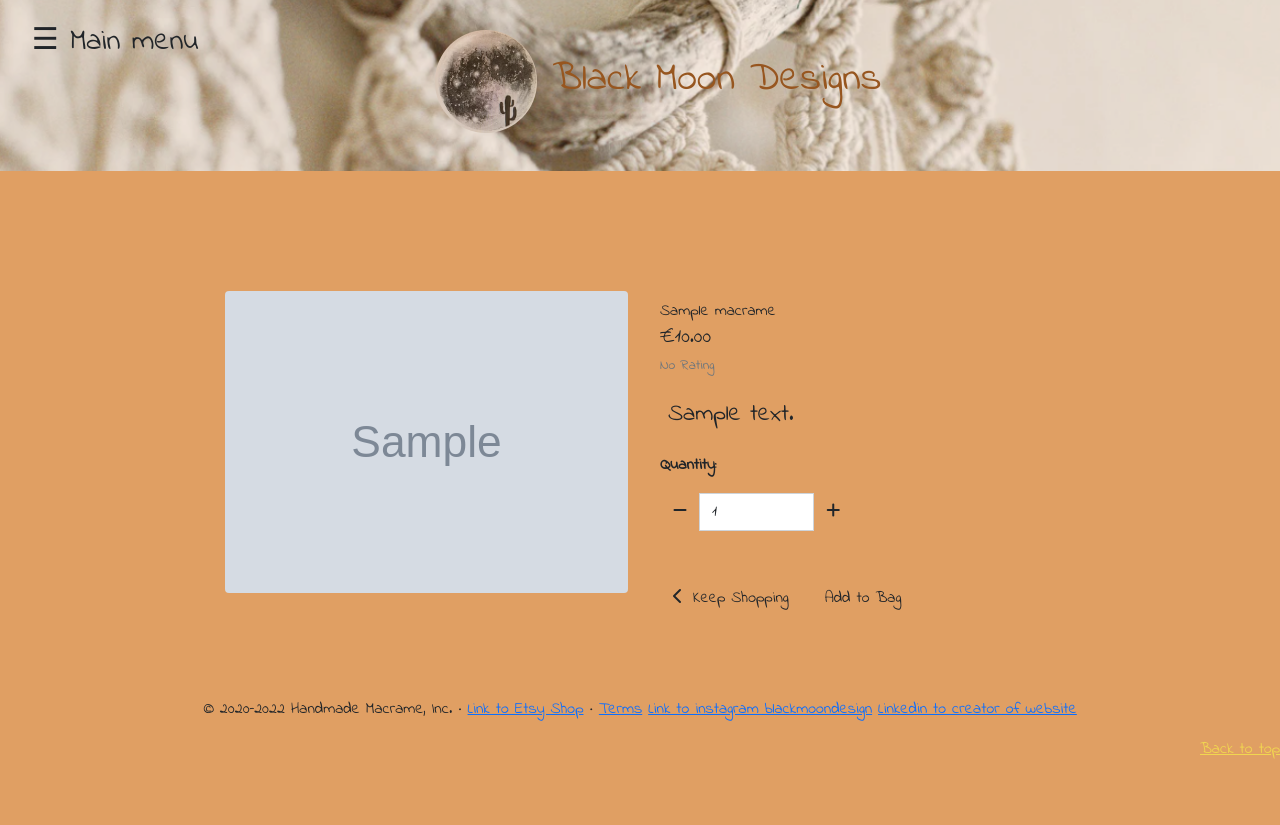
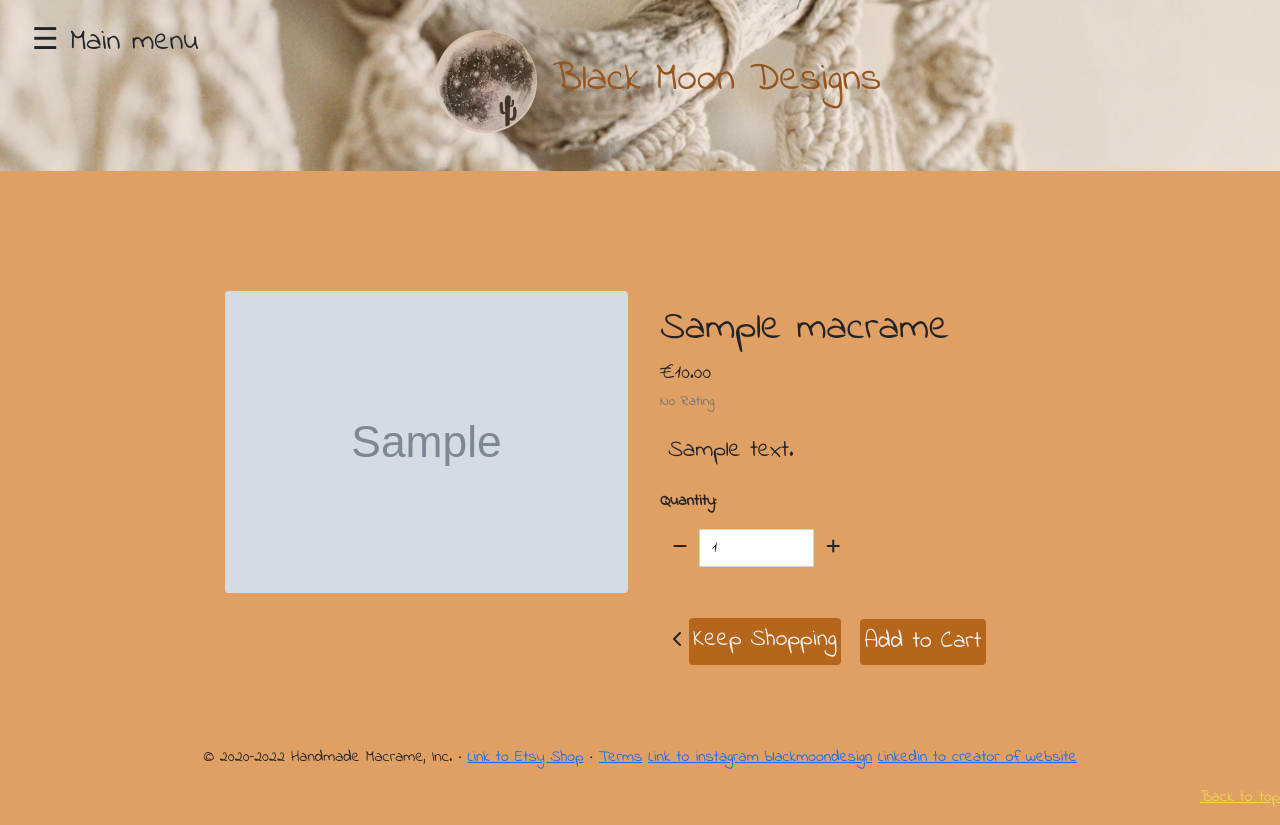
Before and after one commit to totalnoMartina/macrame-shopping, a Django app: page /1/ in a window 1280 px wide. Before the commit the page ends 759 px from the top, so only its background shows below. Run offline with Django 3.2, Linux system fonts and the light colour scheme; tables that the repository leaves empty hold one stand-in row (values such as "Sample post"); grey boxes marked "Sample" are stand-in pictures; some libraries are stand-ins or nearby versions; some web fonts are replaced.

Commit message:
style buttons for detail page

```diff
--- a/macrames/templates/macrames/macrame-detail.html
+++ b/macrames/templates/macrames/macrame-detail.html
@@ -28,7 +28,7 @@
         </div>
         <div class="col-12 col-md-6 col-lg-4 pb-4">
             <div class="product-details-container rounded mt-md-5 p-2 mt-1">
-                <p class="mb-0">{{ macrame.name }}</p>
+                <p class="mb-0 fs-1">{{ macrame.name }}</p>
                 <p class="lead mb-0 text-left font-weight-bold">€{{ macrame.price }}</p>
                 {% if macrame.rating %}
                 <small class="text-muted"><i class="fas fa-star mr-1"></i>{{ macrame.rating }} / 5</small>
@@ -43,7 +43,7 @@
                         {% if s %}
                         <div class="col-12">
                             <p><strong>Size:</strong></p>
-                            <select class="form-control rounded-0 w-50" name="product_size" id='id_macrame_size'>
+                            <select class="form-control rounded-0 w-50" name="macrame_size" id='id_macrame_size'>
                                 <option value="xs">XS</option>
                                 <option value="s">S</option>
                                 <option value="m" selected>M</option>
@@ -79,9 +79,9 @@
                                 <span class="icon">
                                     <i class="fas fa-chevron-left"></i>
                                 </span>
-                                <span class="p-1">Keep Shopping</span>
+                                <span class="p-1 fs-4 detail__btn rounded mt-1 pb-2">Keep Shopping</span>
                             </a>
-                            <input type="submit" class="btn btn-black rounded mt-5" value="Add to Bag">
+                            <input type="submit" class="btn detail__btn rounded align-bottom p-1 fs-4" value="Add to Cart">
                         </div>
                         <input type="hidden" name="redirect_url" value="{{ request.path }}">
                     </div>
--- a/macrames/templates/macrames/macrames_items.html
+++ b/macrames/templates/macrames/macrames_items.html
@@ -31,7 +31,7 @@
                     <div class="card h-50 border-0">
                         {% if macram.image %}
                         <a href="{% url 'macrame-detail' macram.id %}">
-                            <img class="card-img-top img-fluid card__img" src="{{ macram.image.url }}" alt="{{ macram.name }}">
+                            <img class="card-img-top img-fluid" src="{{ macram.image.url }}" alt="{{ macram.name }}">
                         </a>
                         {% else %}
                         <a href="{% url 'macrame-detail' macram.id %}">
--- a/static/css/base.css
+++ b/static/css/base.css
@@ -12,6 +12,17 @@ body {
     background-repeat: no-repeat; */
     font-family: 'Indie Flower', cursive;
 
+}
+
+.detail__btn {
+    background-color: rgba(176, 93, 16, 0.854);
+    color: #f1f1f1;
+}
+
+
+.detail__btn:hover {
+    background-color: #d8b798;
+    color: rgb(31, 15, 15);
 }
 
 .logo-bckgr {
```
